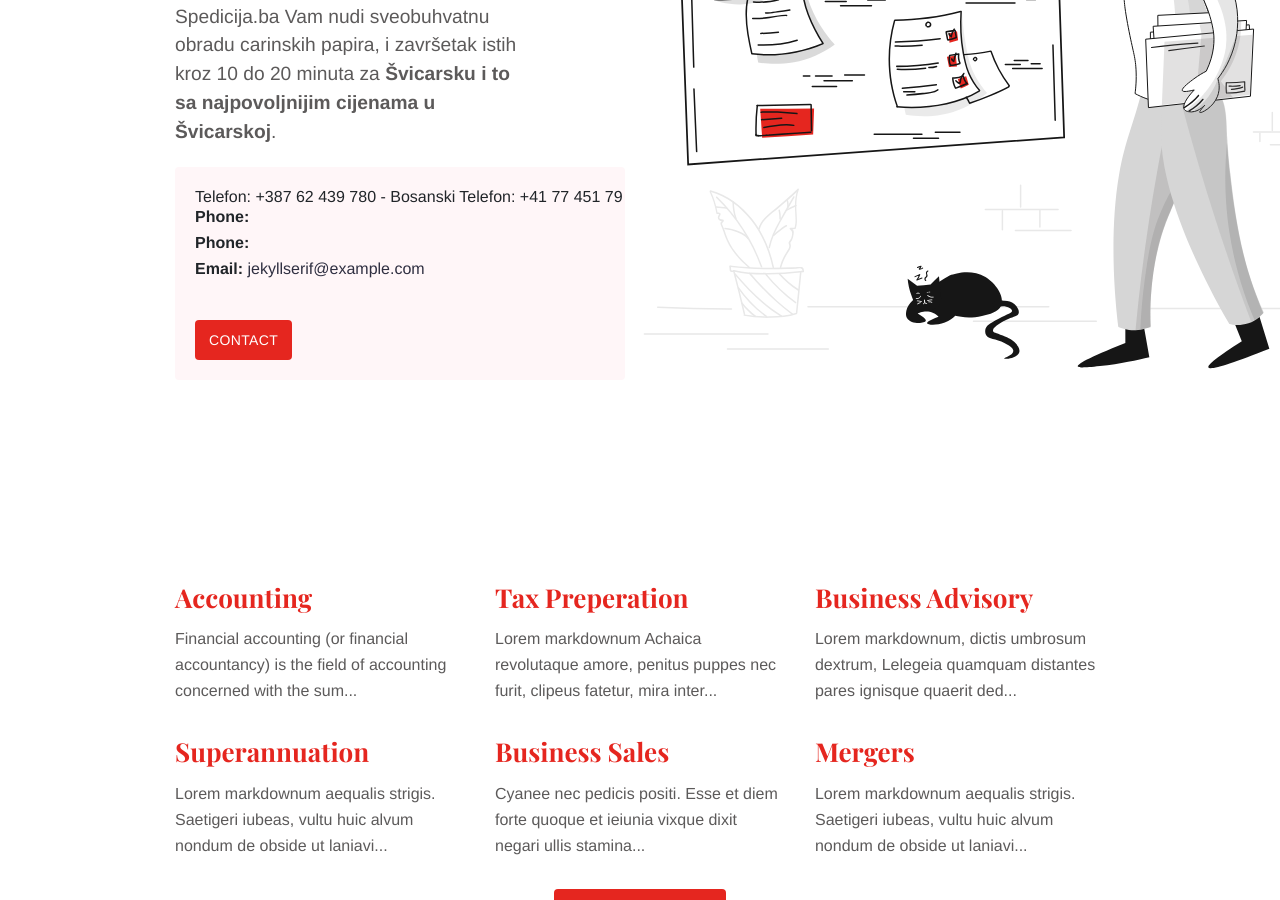
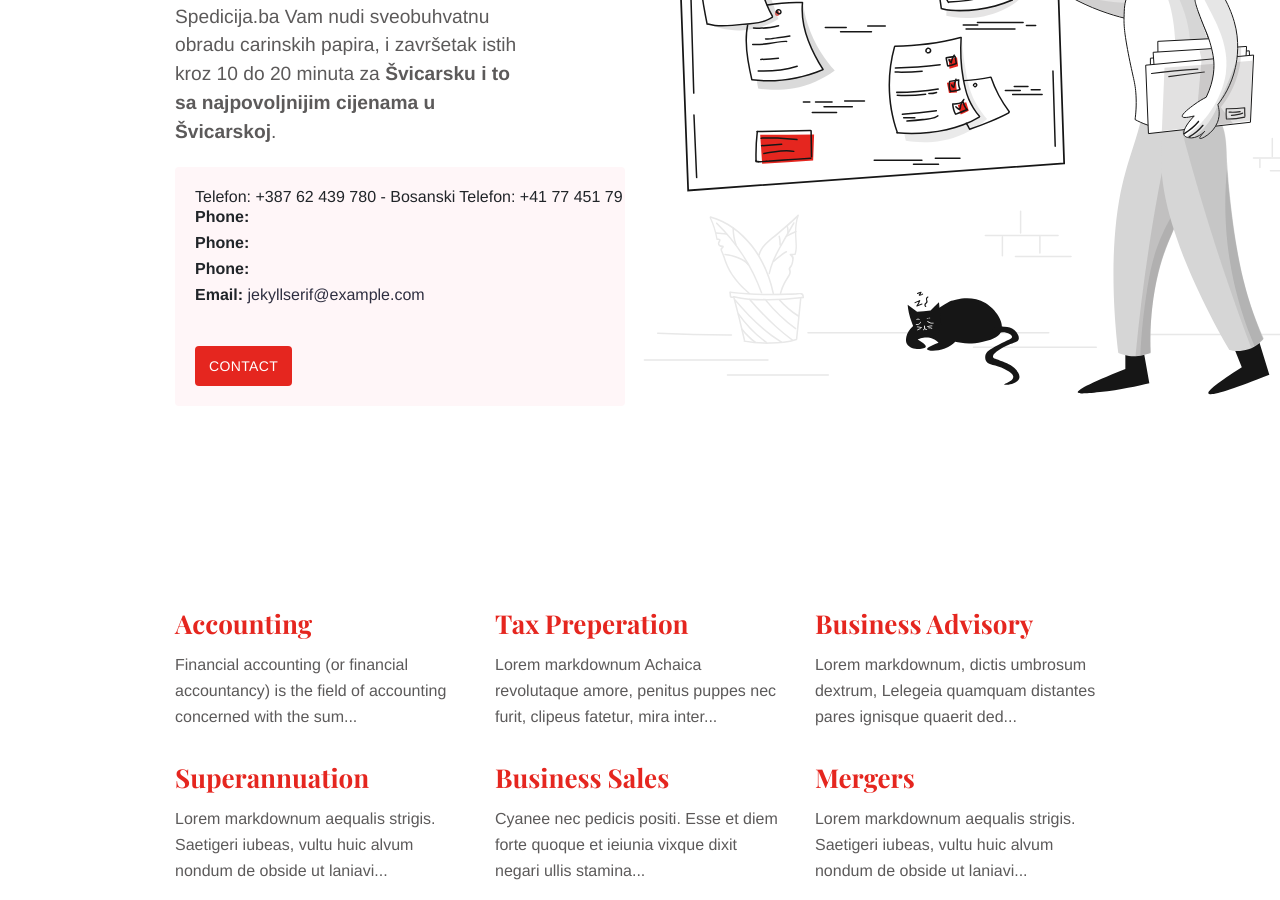
Before and after one commit to stackbit-projects/spedicija-ba-03037, a Jekyll site: the page built from index.md, in a window 1280 px wide and 900 px high, scrolled down 336 px. Built offline with Jekyll 4.4.1, drawn with Linux system fonts in a browser that asks for light colours.

Commit message:
call.html: changed

```diff
--- a/_includes/call.html
+++ b/_includes/call.html
@@ -9,6 +9,7 @@ Email: info@spedicija.ba
 
         <div class="call-phone"><strong>Phone: </strong> {{ site.data.contact.phoneBa }} </div>
         <div class="call-phone"><strong>Phone: </strong> {{ site.data.contact.phonech }} </div>
+        <div class="call-phone"><strong>Phone: </strong> {{ site.data.contact.phonesi }} </div>
     {% endif %}
     {% if site.data.contact.email %}
     <div class="call-email"><strong>Email: </strong>
```
